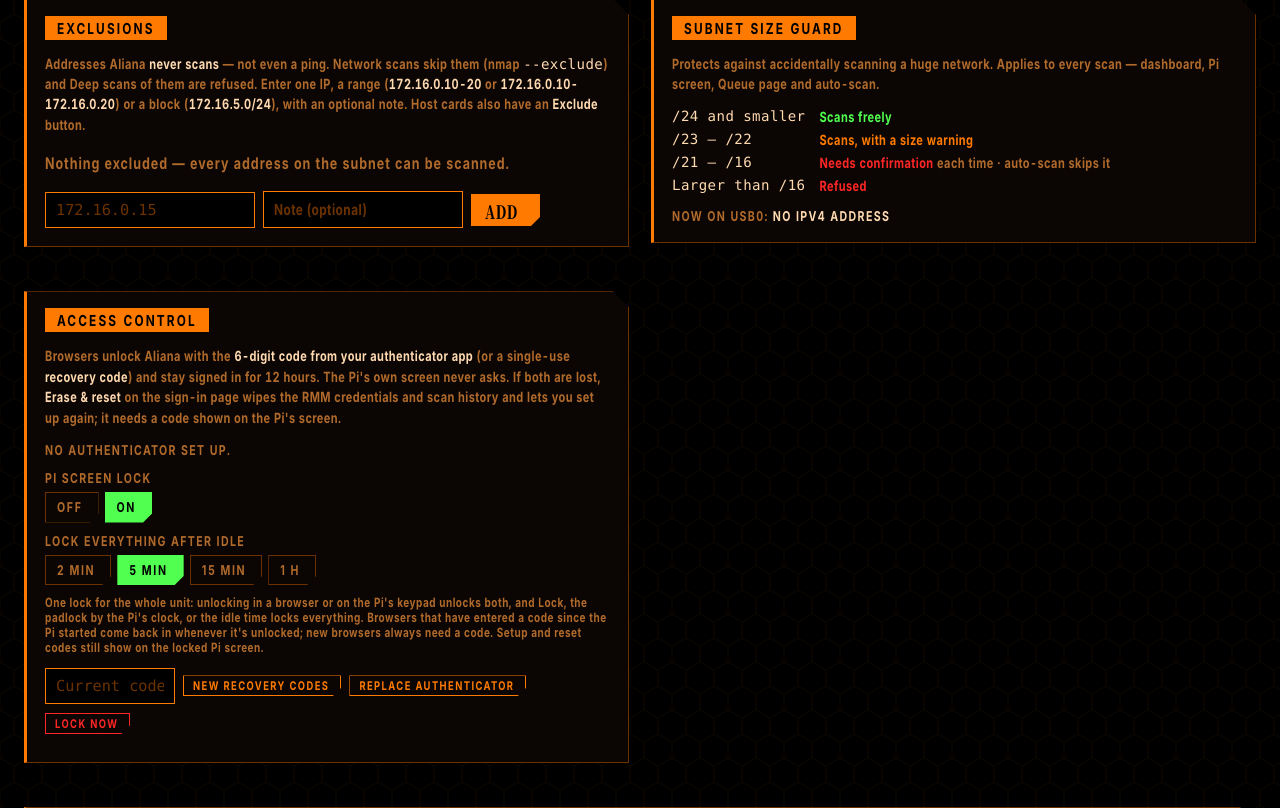
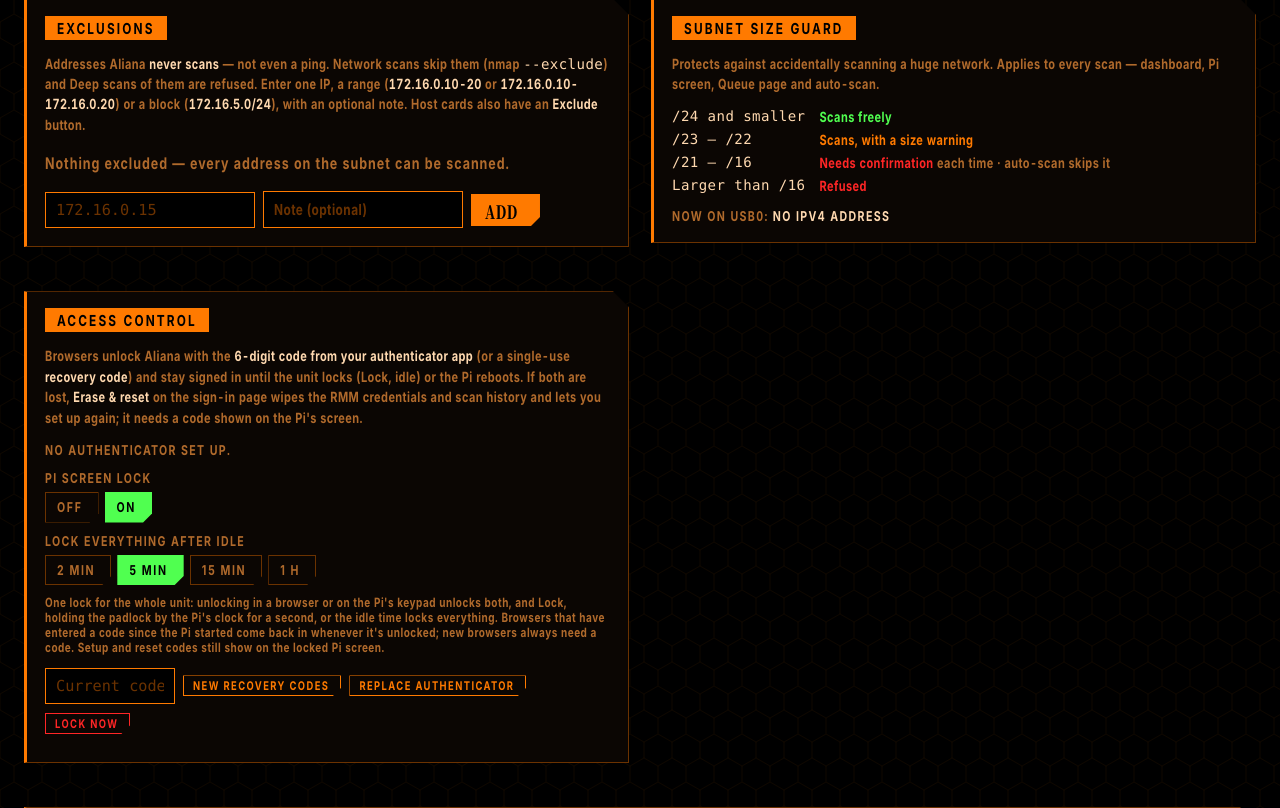
Before and after one commit to Denseenigma/aliana, a Flask app: page /settings in a window 1280 px wide. Shown: the part 802-1610 px from the top of the page. Run offline with Flask 3, Linux system fonts and the light colour scheme; the visitor is signed in with stand-in values (Sample User, id 1); data that the repository does not hold is empty.

Commit message:
attempting to fix sync

```diff
--- a/app.py
+++ b/app.py
@@ -122,7 +122,9 @@
 # "trusted": they're let back in whenever the unit is unlocked, from wherever.
 # A new browser always needs a code (which also unlocks the unit).
 
-_unit = {"last": time.time()}
+# monotonic: the Pi has no clock battery, so wall-clock time jumps (often by
+# hours) when NTP syncs after boot -- that must not count as "idle"
+_unit = {"last": time.monotonic()}
 _unit_lock = threading.Lock()
 
 
@@ -132,17 +134,21 @@
 
 def unit_unlock():
     with _unit_lock:
+        if not _unit_unlocked_raw():
+            print(f"aliana auth: unlocked ({'Pi keypad' if _is_local() else request.remote_addr})", flush=True)
         scanner._set_setting("unit_unlocked_boot", auth._boot_id())
-        _unit["last"] = time.time()
+        _unit["last"] = time.monotonic()
 
 
-def unit_lock():
+def unit_lock(reason):
     with _unit_lock:
+        if scanner._get_setting("unit_unlocked_boot", ""):
+            print(f"aliana auth: locked ({reason})", flush=True)
         scanner._set_setting("unit_unlocked_boot", "")
 
 
 def unit_touch():
-    _unit["last"] = time.time()
+    _unit["last"] = time.monotonic()
 
 
 def unit_unlocked():
@@ -152,9 +158,8 @@
         return True
     if not _unit_unlocked_raw():
         return False
-    if kiosk_lock_enabled() and time.time() - _unit["last"] > kiosk_idle():
-        unit_lock()
-        print("aliana auth: locked after", kiosk_idle(), "s idle", flush=True)
+    if kiosk_lock_enabled() and time.monotonic() - _unit["last"] > kiosk_idle():
+        unit_lock(f"idle for {kiosk_idle()} s")
         return False
     return True
 
@@ -236,8 +241,11 @@
 def logout():
     """Lock in the header: locks the whole unit (Pi screen too). This browser
     stays trusted, so unlocking at the Pi lets it straight back in."""
-    if _trusted() or (_is_local() and kiosk_lock_enabled()):
-        unit_lock()
+    # Browsers may fetch links ahead of a click (prefetch / prerender): those
+    # must never lock anything. Pages lock with POST /api/auth/lock instead.
+    ahead = (request.headers.get("Sec-Purpose") or request.headers.get("Purpose") or "").lower()
+    if not ahead and (_trusted() or (_is_local() and kiosk_lock_enabled())):
+        unit_lock(f"Lock link, {request.remote_addr}")
     return redirect(url_for("login_page") if auth.is_configured() else url_for("setup_page"))
 
 
@@ -343,7 +351,7 @@
 def api_auth_lock():
     """The Pi screen's padlock (or a trusted browser): lock the whole unit."""
     if _trusted() or _is_local():
-        unit_lock()
+        unit_lock("Pi screen padlock" if _is_local() else f"Lock, {request.remote_addr}")
     return jsonify({"ok": True})
 
 
@@ -351,7 +359,7 @@
 def api_auth_state():
     """For the sign-in page: unlocked elsewhere (e.g. at the Pi)? -> back in."""
     return jsonify({"ok": True, "configured": auth.is_configured(), "unlocked": unit_unlocked(),
-                    "trusted": _trusted(), "signed_in": _signed_in()})
+                    "trusted": _trusted(), "signed_in": _signed_in(), "time": time.time()})
 
 
 @app.route("/api/auth/activity", methods=["POST"])
--- a/auth.py
+++ b/auth.py
@@ -41,7 +41,11 @@
 DIGITS = 6
 PERIOD = 30
 RECOVERY_COUNT = 10
-SESSION_HOURS = 12
+# Long on purpose: sessions already end at every reboot (session.key is tied
+# to the boot) and with the unit lock / idle timeout. A short lifetime breaks
+# when the Pi's clock jumps forward at boot (no clock battery: NTP can move
+# it by days), making a fresh sign-in look expired.
+SESSION_HOURS = 24 * 30
 PAIRING_TTL = 15 * 60          # an unused pairing code is replaced after this
 PAIRING_TRIES = 5              # wrong pairing codes before a new one is drawn
 
--- a/templates/_lock.js.html
+++ b/templates/_lock.js.html
@@ -22,6 +22,14 @@
     });
   };
   window.fetch._aliana = true;
+  // Lock links lock with a POST (a GET could be fired by link prefetching)
+  document.addEventListener("click", function (e) {
+    var a = e.target.closest && e.target.closest('a[href="/logout"]');
+    if (!a) return;
+    e.preventDefault();
+    f("/api/auth/lock", { method: "POST" }).then(function () { location.href = "/login"; },
+                                                function () { location.href = "/login"; });
+  });
   // Real use (not auto-refresh) keeps the whole unit from idling into its lock.
   if (location.pathname.indexOf("/kiosk") !== 0) {
     var last = 0;
--- a/templates/auth.html
+++ b/templates/auth.html
@@ -114,6 +114,7 @@
     <span class="spacer"></span>
     <button type="button" class="linkbtn" id="toggle-rc">Use a recovery code</button>
   </div>
+  <div class="msg show" id="clock-warn" hidden></div>
   <p class="hint" id="pi-hint">Or unlock it on the Pi's screen &mdash; this page will follow.</p>
   <div class="row" style="margin-top:18px">
     <span class="hint" style="margin:0">Lost your phone <i>and</i> your recovery codes?</span>
@@ -257,6 +258,11 @@
     setInterval(function () {
       fetch("/api/auth/state", { cache: "no-store" }).then(function (r) { return r.json(); }).then(function (d) {
         if (d.signed_in) { unlocked(); location.href = NEXT; }
+        var skew = Math.round(d.time - Date.now() / 1000), w = $("clock-warn");
+        w.hidden = Math.abs(skew) < 90;
+        if (!w.hidden) w.textContent = "The Pi's clock is " + (Math.abs(skew) >= 3600 ? Math.round(Math.abs(skew) / 3600) + " h" :
+          Math.round(Math.abs(skew) / 60) + " min") + (skew < 0 ? " behind" : " ahead") + " of this computer, so authenticator codes won't match. " +
+          "It sets itself from the internet: connect the Pi to a network with internet access, or check this computer's clock.";
         $("pi-hint").textContent = d.trusted ? "Or unlock it on the Pi's screen \u2014 this page will follow."
                                              : "This browser hasn't signed in since the Pi started: enter a code here.";
       }).catch(function () {});
--- a/templates/settings.html
+++ b/templates/settings.html
@@ -397,7 +397,7 @@
   <section class="panel">
     <div class="panel-head"><h2>Access control</h2><span class="kv" id="auth-kv"></span></div>
     <p class="desc">Browsers unlock Aliana with the <b>6-digit code from your authenticator app</b> (or a single-use
-      <b>recovery code</b>) and stay signed in for 12 hours. The Pi's own screen never asks.
+      <b>recovery code</b>) and stay signed in until the unit locks (Lock, idle) or the Pi reboots.
       If both are lost, <b>Erase &amp; reset</b> on the sign-in page wipes the RMM credentials and scan history and lets
       you set up again; it needs a code shown on the Pi's screen.</p>
     <div class="readout" id="auth-readout"></div>
@@ -409,7 +409,7 @@
     <div class="kv" style="margin:10px 0 6px">Lock everything after idle</div>
     <div class="opts" id="kli-opts"></div>
     <p class="hint">One lock for the whole unit: unlocking in a browser or on the Pi's keypad unlocks both, and <b>Lock</b>,
-      the padlock by the Pi's clock, or the idle time locks everything. Browsers that have entered a code since the Pi
+      holding the padlock by the Pi's clock for a second, or the idle time locks everything. Browsers that have entered a code since the Pi
       started come back in whenever it's unlocked; new browsers always need a code. Setup and reset codes still show on
       the locked Pi screen.</p>
     <div class="add" style="margin-top:10px">
```
Also changed, not shown: templates/kiosk.html (+13 -2 lines), README.md.
